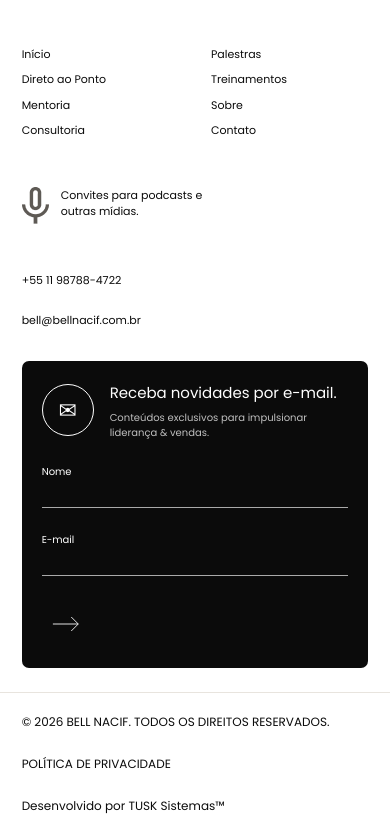
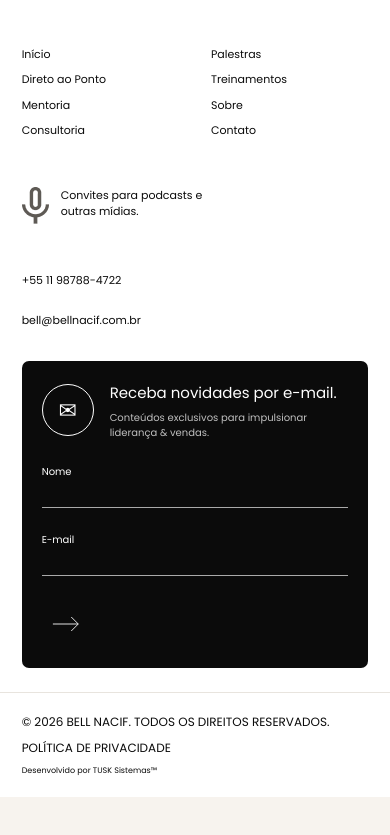
Before and after one commit to histereogenik/bell_website, a Next.js app: page /consultoria/performance-3ps in a window 390 px wide. Shown: the part 6488-7323 px from the top of the page. After the commit the page ends 7285 px from the top, so only its background shows below. Built offline with nearby package versions, Linux system fonts and the light colour scheme; no server answers.

Commit message:
fix: fixing credits fs and creating hash class

```diff
--- a/app/direto-ao-ponto/page.tsx
+++ b/app/direto-ao-ponto/page.tsx
@@ -23,6 +23,7 @@ export default function DirectToPointPage() {
         <section className={styles.hero} aria-labelledby="direct-title">
           <div className={`container ${styles.heroContent}`}>
             <p className={styles.eyebrow}>
+              <span className="heroDash" aria-hidden="true" />
               <span>
                 <strong>Aprendizados práticos com</strong> Bell Nacif
               </span>
--- a/app/globals.css
+++ b/app/globals.css
@@ -76,6 +76,14 @@ img {
   margin-inline: auto;
 }
 
+.heroDash {
+  display: inline-block;
+  width: 44px;
+  height: 2px;
+  flex: 0 0 auto;
+  background: currentColor;
+}
+
 .sr-only {
   position: absolute;
   width: 1px;
--- a/components/layout/Footer/Footer.module.css
+++ b/components/layout/Footer/Footer.module.css
@@ -187,12 +187,15 @@
   align-items: center;
   display: grid;
   width: 100%;
-  gap: var(--space-5);
-  grid-template-columns: 1fr auto auto;
+  column-gap: var(--space-5);
+  row-gap: 8px;
+  grid-template-columns: 1fr auto;
   text-transform: uppercase;
 }
 
 .tuskCredit {
+  grid-column: 2;
+  font-size: 8px !important;
   font-weight: 400;
   text-align: right;
   text-transform: none;
@@ -248,6 +251,7 @@
   }
 
   .tuskCredit {
+    grid-column: 1;
     text-align: left;
   }
 }
```
Also changed, not shown: components/tothepoint/DirectToPoint.module.css (+1 -8 lines).
